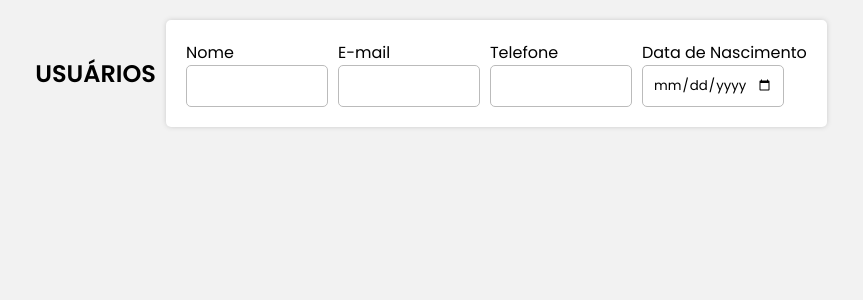
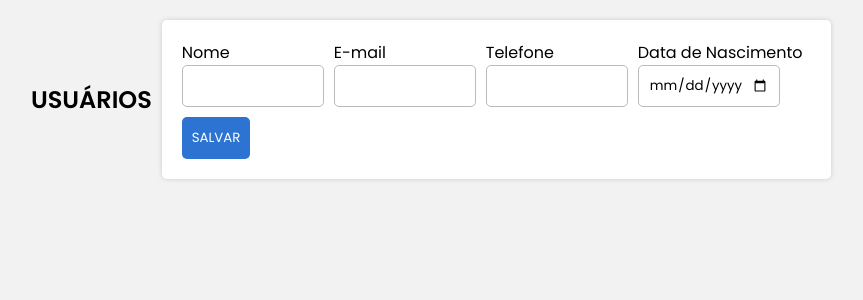
Before and after one commit to klebermkardel/CRUD-Fullstack, a React (Create React App) app in the folder frontend/: page / in a window 1280 px wide. Shown: the top 300 px of the page, without its empty margins (209-1072 px from the left). Built offline with nearby package versions, Linux system fonts and the light colour scheme.

Commit message:
:sparkles: feat: Cria componente de botão
Cria componente Button para envio do formulário

```diff
--- a/frontend/src/components/Form.js
+++ b/frontend/src/components/Form.js
@@ -27,6 +27,16 @@ const Input = styled.input`
 
 const Label = styled.label``;
 
+const Button = styled.button`
+    padding: 10px;
+    cursor: pointer;
+    border-radius: 5px;
+    border: none;
+    background-color: #2c73d2;
+    color: white;
+    height: 42px;
+`;
+
 const Form = ({ onEdit }) => {
     const ref = useRef()
 
@@ -48,6 +58,8 @@ const Form = ({ onEdit }) => {
                 <Label>Data de Nascimento</Label>
                 <Input name="data_nasc" type="date" />
             </InputArea>
+
+            <Button type="submit">SALVAR</Button>
         </FormContainer>
     )
 }
```
